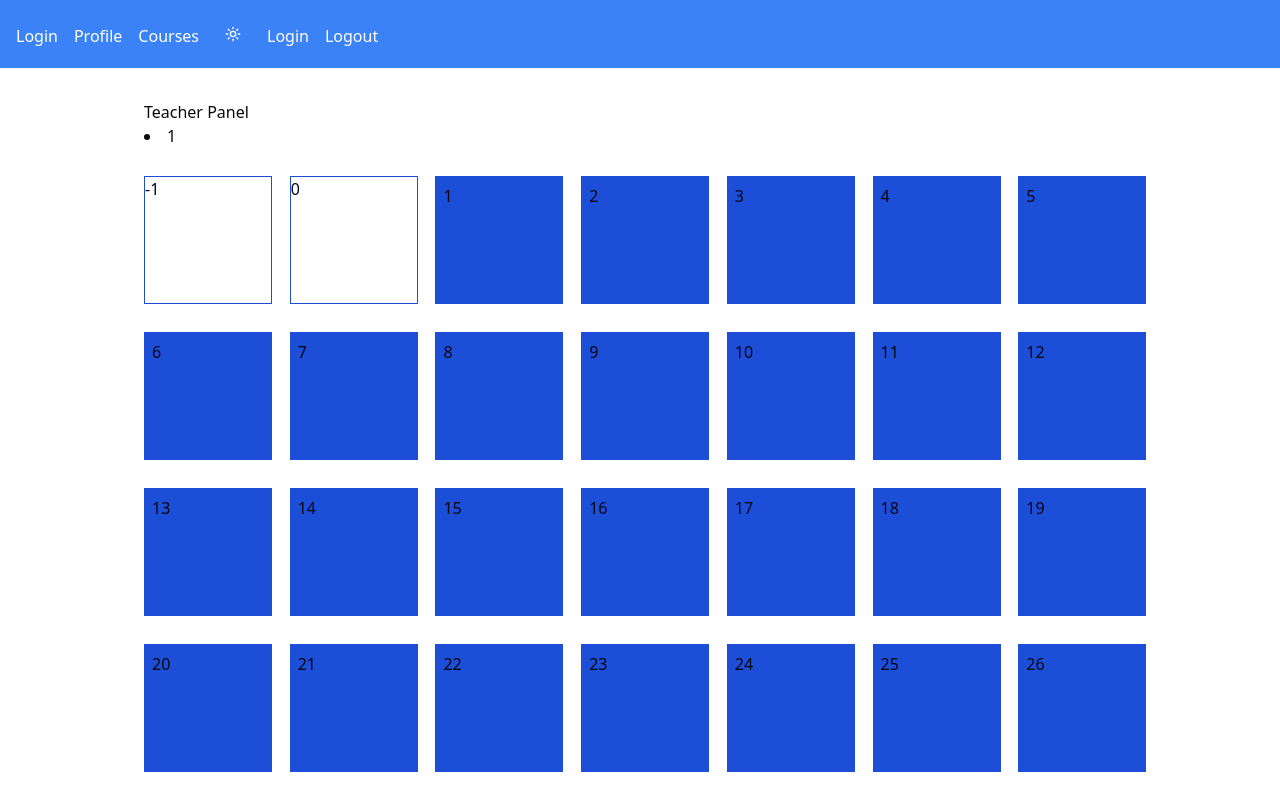
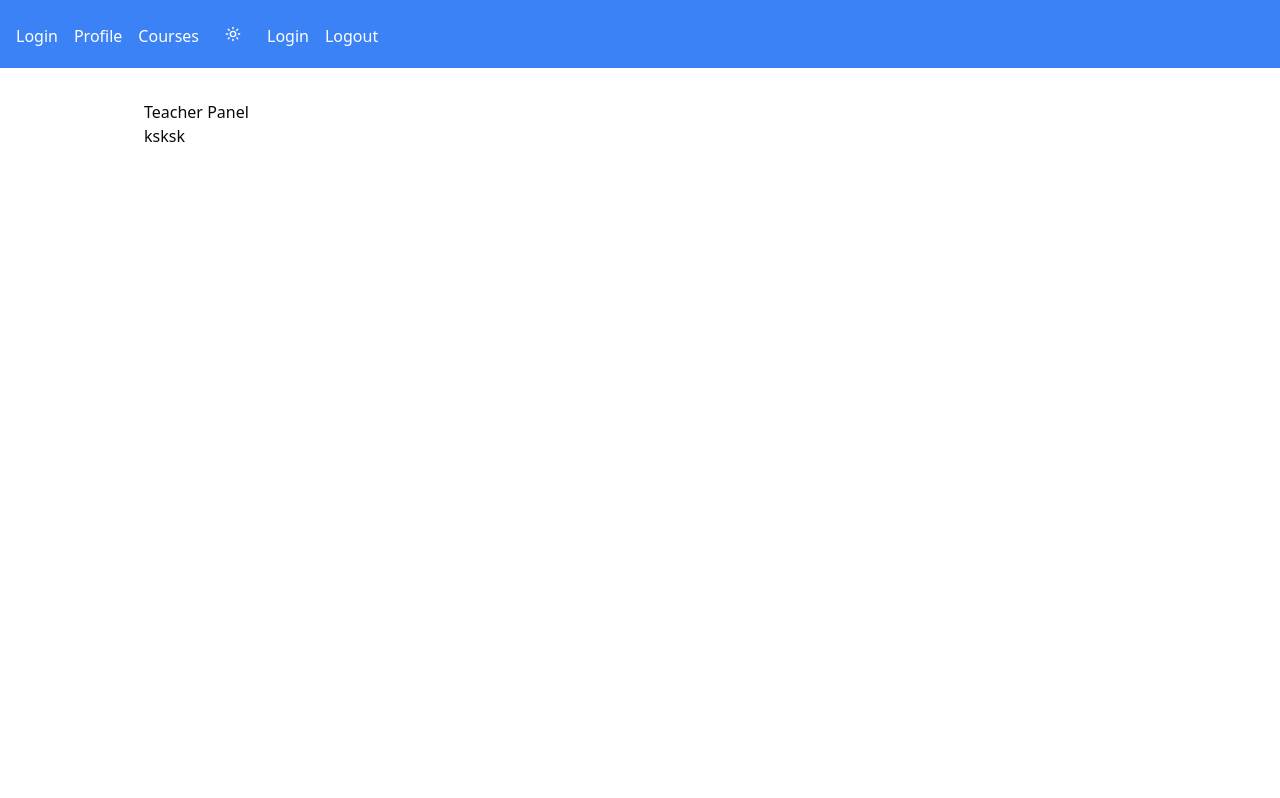
Before and after one commit to zwirunio/frontend-next, a Next.js app: page /panel in a window 1280 px wide. Shown: the top 798 px of the page. Built offline with nearby package versions, Linux system fonts and the light colour scheme.

Commit message:
Dodanie DailyPlanner

```diff
--- a/app/(teacher)/panel/page.tsx
+++ b/app/(teacher)/panel/page.tsx
@@ -6,12 +6,12 @@ import {AuthContext} from "@/contexts/auth-context-provider";
 function CalendarDay({day}) {
   if ( day > 0 ) {
     return (
-      <li className={"p-2 w-32 h-32 bg-blue-700 text-gray-950"}>
+      <li className={"p-2 max-w-10 h-10 bg-blue-700 text-gray-950"}>
         <span>{day}</span>
       </li>
     );
   } else {
-    return (<li className={"w-32 h-32 border border-blue-700 text-gray-950"}>
+    return (<li className={"max-w-10 h-10 border border-blue-700 text-gray-950"}>
       <span>{day}</span>
     </li>)
   }
@@ -63,7 +63,7 @@ function CalendarMonth({month, year}) {
 function CalendarYear() {
   let year = 2025;
   return (
-    <div className={"grid grid-cols-1 gap-7"}>
+    <div className={"grid grid-cols-1"}>
       {Array.from(
         {length: 12},
         (_, i) => i + 1
@@ -81,6 +81,15 @@ function CalendarYear() {
 )
 }
 
+function DailyPlanner() {
+
+
+
+  return (<>
+    ksksk
+  </>);
+}
+
 function TeacherPage() {
   const authContext = useContext(AuthContext);
 
@@ -88,7 +97,20 @@ function TeacherPage() {
   return (
     <>
       <h1>Teacher Panel</h1>
-      <CalendarYear />
+      <div className={"flex"}>
+      {/*<div className={"w-2/3"}>*/}
+      {/*  /!*<CalendarYear />*!/*/}
+      {/*</div>*/}
+        <div className={"w-3/3"}>
+          <ul className={"flex flex-col"}>
+            <DailyPlanner/>
+          </ul>
+
+        </div>
+
+
+      </div>
+
     </>
   );
 }
```
